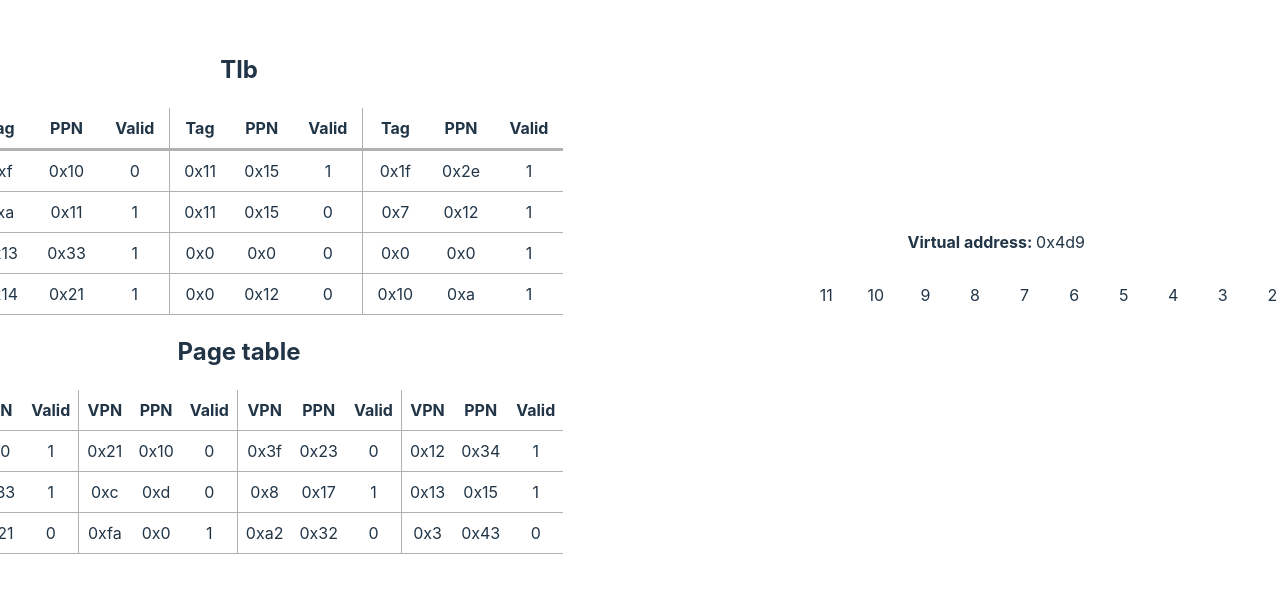
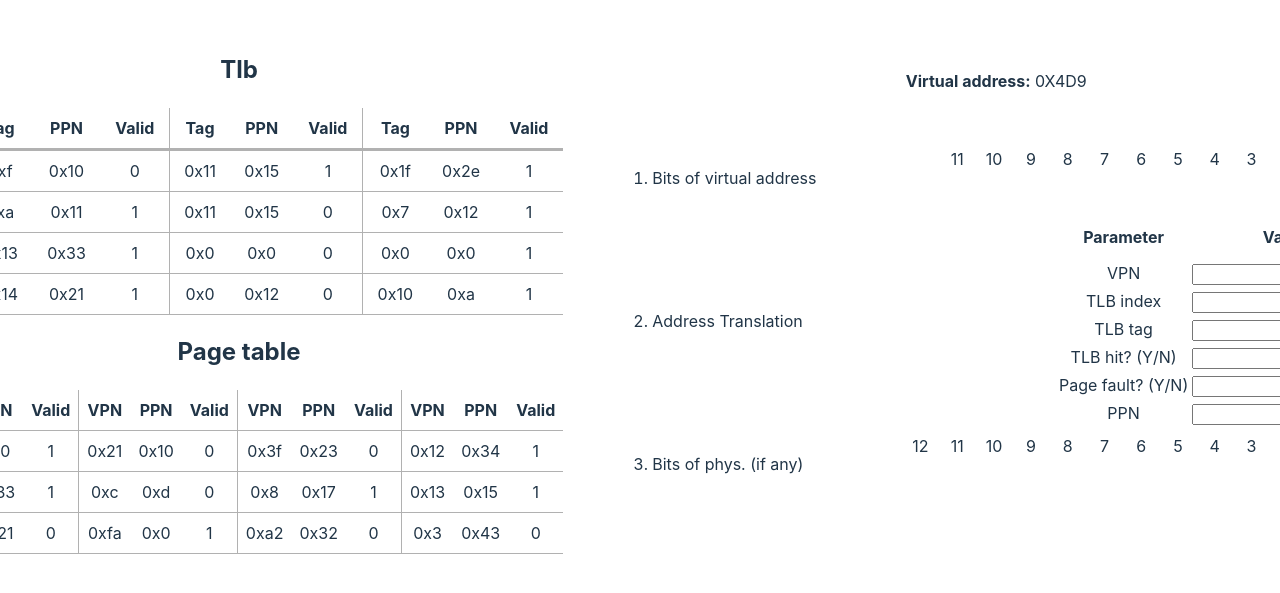
Before and after one commit to MahmoodSeoud/VMAT, a React (Vite) app: page / in a window 1280 px wide. Shown: the part 107-700 px from the top of the page. Built offline with nearby package versions, Linux system fonts and the light colour scheme.

Commit message:
First task done

```diff
--- a/src/App.tsx
+++ b/src/App.tsx
@@ -5,7 +5,7 @@ import Input_table from './components/Input_table/Input_table';
 
 // ------ preliminary variables
 const baseConversion : number = 16
-const baseConversionPrefix : string = '0x'
+const baseConversionPrefix : string = '0X'
 // ------
 
 
@@ -62,12 +62,10 @@ function App() {
           baseConversion: baseConversion,
           baseConversionPrefix: baseConversionPrefix
         }} virtual_address={{
-          address: 0,
           bitLength: 12,
           baseConversion: baseConversion,
           baseConversionPrefix: baseConversionPrefix
         }} phys_address={{
-          address: 0,
           bitLength: 13,
           baseConversion: baseConversion,
           baseConversionPrefix: baseConversionPrefix
--- a/src/components/Input_table/Input_table.css
+++ b/src/components/Input_table/Input_table.css
@@ -1,27 +1,45 @@
-
-.inputTable {
+.input-table {
     border: 1px white solid;
     min-width: 50em;
     margin: 2em;
     /* height: 40em; */
 }
 
-.bitInput {
+.input-wrapper {
+    margin: 0;
+    padding: .4em;
+}
+
+.bit-input {
     width: 10px;
     padding: .2em;
-}
-
-.inputWrapper {
-    margin: .4em;
-    padding: .4em;
-}
-.bitInput {
     border: solid white 1px;
     padding: .3em;
     font-size: 20px;
 
 }
-.virtualWrapper {
+
+.input-text {
+    margin: 0;
+}
+
+.list-item-wrapper {
     display: flex;
-    justify-content: end;
+    justify-content: space-between;
+    align-items: center;
+
 }
+
+.list-item-bit-input-wrapper {
+    display: flex;
+}
+
+.virtual-wrapper {
+    padding: 1em;
+}
+
+.table th {
+    border-bottom: 1px solid white;
+    padding: .5em;
+    font-size: 16px;
+}
--- a/src/components/Input_table/Input_table.tsx
+++ b/src/components/Input_table/Input_table.tsx
@@ -1,37 +1,128 @@
 import './Input_table.css'
 
 type address = {
-    address : number;
-    bitLength : number;
+    address: number;
+    bitLength: number;
     baseConversion: number;
     baseConversionPrefix: string;
-}
+};
 
 type Input_tableProps = {
     given_virtual_address: address;
-    virtual_address: address;
-    phys_address: address;
-}
+    virtual_address: Omit<address, 'address'>;
+    phys_address: Omit<address, 'address'>;
+};
 
-function Input_table({given_virtual_address, virtual_address, phys_address} : Input_tableProps) {
+function Input_table({ given_virtual_address, virtual_address, phys_address }: Input_tableProps): JSX.Element {
+
+    const handleInputChange = (event: React.ChangeEvent<HTMLInputElement>) => {
+        const regex = /^[01]*$/; // regular expression to match only 1's and 0's
+        const input = event.target.value;
+        if (regex.test(input)) {
+            event.target.value = input;
+        } else {
+            event.target.value = '';
+        }
+    };
+
+
     return (
-    <>
-        <div className="inputTable">
-            <p><b>Virtual address: </b>{given_virtual_address.baseConversionPrefix+given_virtual_address.address.toString(given_virtual_address.baseConversion)}</p>
-            <div className='virtualWrapper'>
-                {Array(virtual_address.bitLength).fill(null).map((num, index) => (
-                    <div className='inputWrapper'>
+        <>
+            <div className="input-table">
+                <p><b>Virtual address:</b> {given_virtual_address.baseConversionPrefix + given_virtual_address.address.toString(given_virtual_address.baseConversion).toUpperCase()}</p>
+                <div className='virtual-wrapper'>
+                    <ol>
+                        <li>
+                            <div className='list-item-wrapper'>
+                                <p>Bits of virtual address</p>
+                                <div className='list-item-bit-input-wrapper'>
+                                    {Array(virtual_address.bitLength).fill(null).map((_, index) => (
+                                        <div className='input-wrapper'>
+                                            <p className="input-text">{virtual_address.bitLength - index - 1}</p>
+                                            <input
+                                                className="bit-input"
+                                                maxLength={1}
+                                                onChange={handleInputChange}
+                                            />
+                                        </div>
+                                    ))}
+                                </div>
+                            </div>
+                        </li>
 
-                        <p className="pInput" style={{margin: 0}}>{virtual_address.bitLength-index-1}</p>
-                        {/* // TODO make this when focused and clicked, select everything in the input field */}
-                        {/* onClick={{this.select()} */}
-                        <input className="bitInput" ></input>
-                    </div>
-                ))}
+                        <li>
+                            <div className='list-item-wrapper'>
+                                <p>Address Translation</p>
+
+                                <table className='table'>
+                                    <thead>
+                                        <th>Parameter</th>
+                                        <th>Value</th>
+                                    </thead>
+
+                                    <tbody>
+                                        <tr>
+                                            <td>VPN</td>
+                                            <td>
+                                                <input />
+                                            </td>
+                                        </tr>
+                                        <tr>
+                                            <td>TLB index</td>
+                                            <td>
+                                                <input />
+                                            </td>
+                                        </tr>
+                                        <tr>
+                                            <td>TLB tag</td>
+                                            <td>
+                                                <input />
+                                            </td>
+                                        </tr>
+                                        <tr>
+                                            <td>TLB hit? (Y/N)</td>
+                                            <td>
+                                                <input />
+                                            </td>
+                                        </tr>
+                                        <tr>
+                                            <td>Page fault? (Y/N)</td>
+                                            <td>
+                                                <input />
+                                            </td>
+                                        </tr>
+                                        <tr>
+                                            <td>PPN</td>
+                                            <td>
+                                                <input />
+                                            </td>
+                                        </tr>
+                                    </tbody>
+                                </table>
+                            </div>
+                        </li>
+                        <li>
+                            <div className='list-item-wrapper'>
+                                <p>Bits of phys. (if any)</p>
+                                <div className='list-item-bit-input-wrapper'>
+                                    {Array(phys_address.bitLength).fill(null).map((_, index) => (
+                                        <div className='input-wrapper'>
+                                            <p className="input-text">{virtual_address.bitLength - index}</p>
+                                            <input
+                                                className="bit-input"
+                                                maxLength={1}
+                                                onChange={handleInputChange}
+                                            />
+                                        </div>
+                                    ))}
+                                </div>
+                            </div>
+                        </li>
+                    </ol>
+
+                </div>
             </div>
-            <p></p>
-        </div>
-    </>
+        </>
     )
 }
 
```
